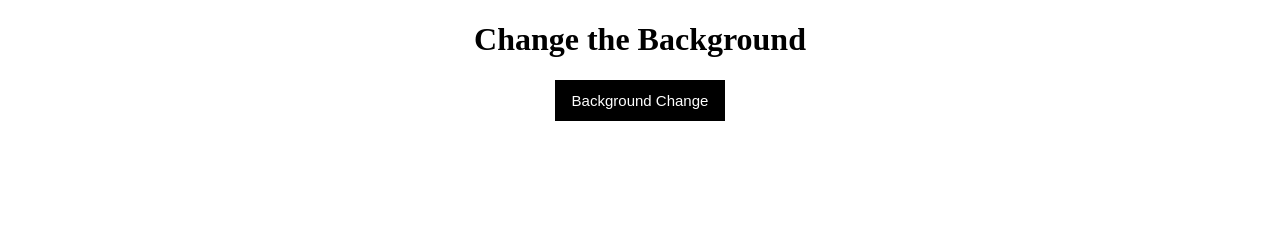
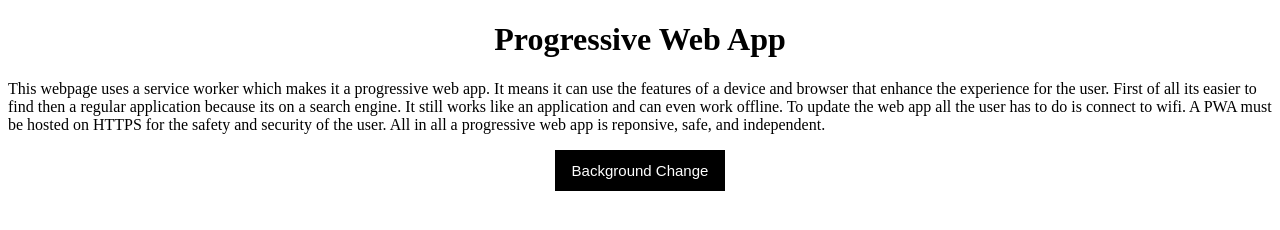
Before and after one commit to thestation/thestation.github.io, a plain HTML site: page homework4/index.html in a window 1280 px wide. Drawn offline with nearby package versions, Linux system fonts and the light colour scheme.

Commit message:
Update index.html

```diff
--- a/homework4/index.html
+++ b/homework4/index.html
@@ -9,7 +9,16 @@
     <title>Background Change</title>
 </head>
 <body>
-    <h1>Change the Background</h1>
+    <h1>Progressive Web App</h1>
+    <p>
+        This webpage uses a service worker which makes it a progressive web app.
+        It means it can use the features of a device and browser that enhance the experience for the user.
+        First of all its easier to find then a regular application because its on a search engine.
+        It still works like an application and can even work offline.
+        To update the web app all the user has to do is connect to wifi.
+        A PWA must be hosted on HTTPS for the safety and security of the user.
+        All in all a progressive web app is reponsive, safe, and independent.
+    </p>
     <div class="dropdown">
        <button class="dropbtn">Background Change</button>
        <div class="dropdown-content">
@@ -19,7 +28,7 @@
        </div>
     </div>
     <script>
-    if(navigator.serviceWorker) {
+    if (navigator.serviceWorker) {
               navigator.serviceWorker.register('service-worker.js');
 	   }
 
```
